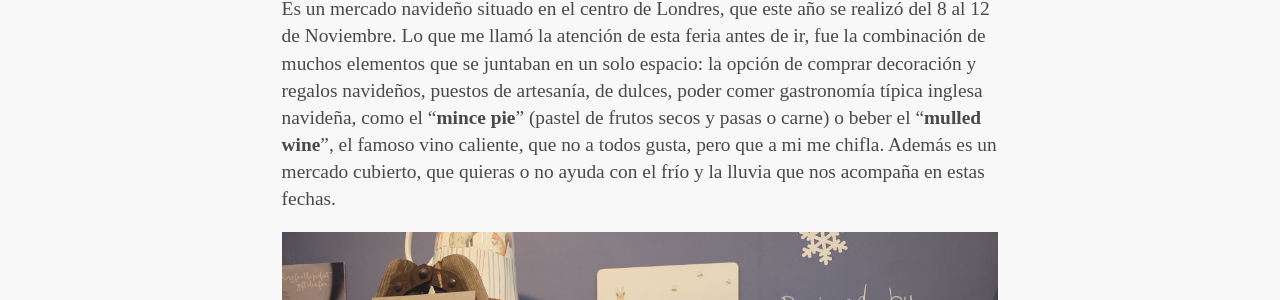
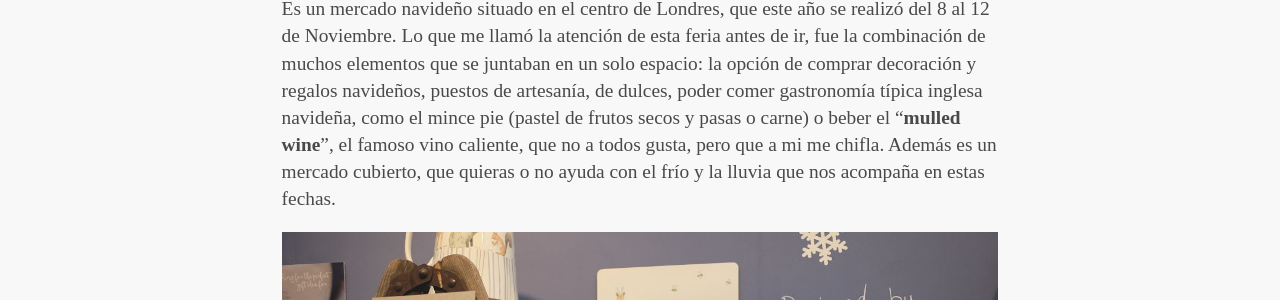
Before and after one commit to keyvanakbary/ramosilvestre.com, a Jekyll site: the page built from src/_posts/2017-11-15-mercado-navideno-en-londres.md, in a window 1280 px wide and 900 px high, scrolled down 1368 px. Shown: the part 262-562 px from the top of the window. Built offline with Jekyll 4.4.1, drawn with Linux system fonts in a browser that asks for light colours; some web fonts are replaced.

```diff
--- a/src/_posts/2017-11-15-mercado-navideno-en-londres.md
+++ b/src/_posts/2017-11-15-mercado-navideno-en-londres.md
@@ -17,7 +17,7 @@ Pero hoy me voy a centrar en este en concreto, en el **Country Living Christmas
 
 ![Christmas Fair](/assets/images/posts/mercado.nave.jpg)
 
-Es un mercado navideño situado en el centro de Londres, que este año se realizó del 8 al 12 de Noviembre. Lo que me llamó la atención de esta feria antes de ir, fue la combinación de muchos elementos que se juntaban en un solo espacio: la opción de comprar decoración y regalos navideños, puestos de artesanía, de dulces, poder comer gastronomía típica inglesa navideña, como el “**mince pie**” (pastel de frutos secos y pasas o carne) o beber el “**mulled wine**”, el famoso vino caliente, que no a todos gusta, pero que a mi me chifla. Además es un mercado cubierto, que quieras o no ayuda con el frío y  la lluvia que nos acompaña en estas fechas.
+Es un mercado navideño situado en el centro de Londres, que este año se realizó del 8 al 12 de Noviembre. Lo que me llamó la atención de esta feria antes de ir, fue la combinación de muchos elementos que se juntaban en un solo espacio: la opción de comprar decoración y regalos navideños, puestos de artesanía, de dulces, poder comer gastronomía típica inglesa navideña, como el mince pie (pastel de frutos secos y pasas o carne) o beber el “**mulled wine**”, el famoso vino caliente, que no a todos gusta, pero que a mi me chifla. Además es un mercado cubierto, que quieras o no ayuda con el frío y  la lluvia que nos acompaña en estas fechas.
 
 ![Detalles de navidad](/assets/images/posts/detalles.jpg)
 
```
